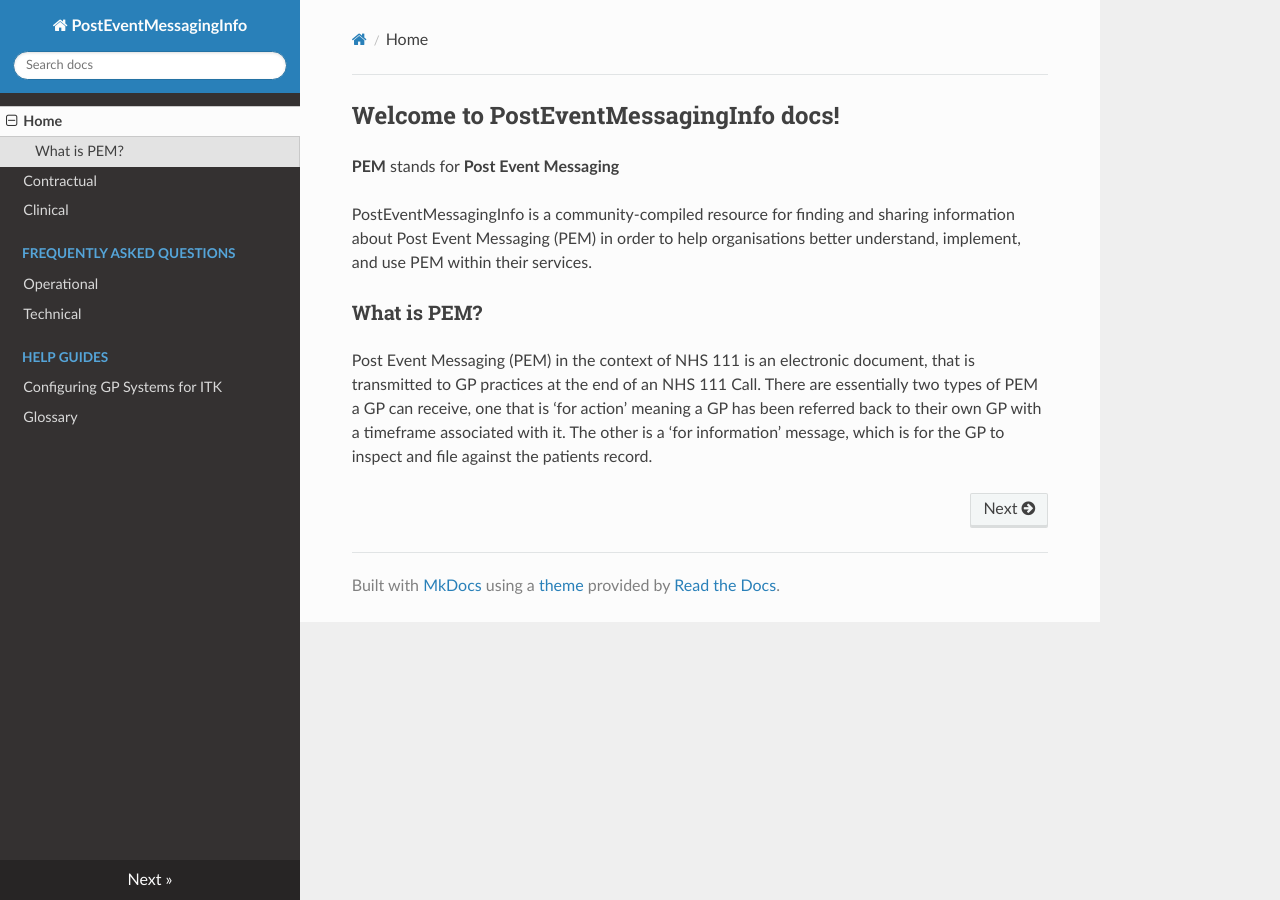
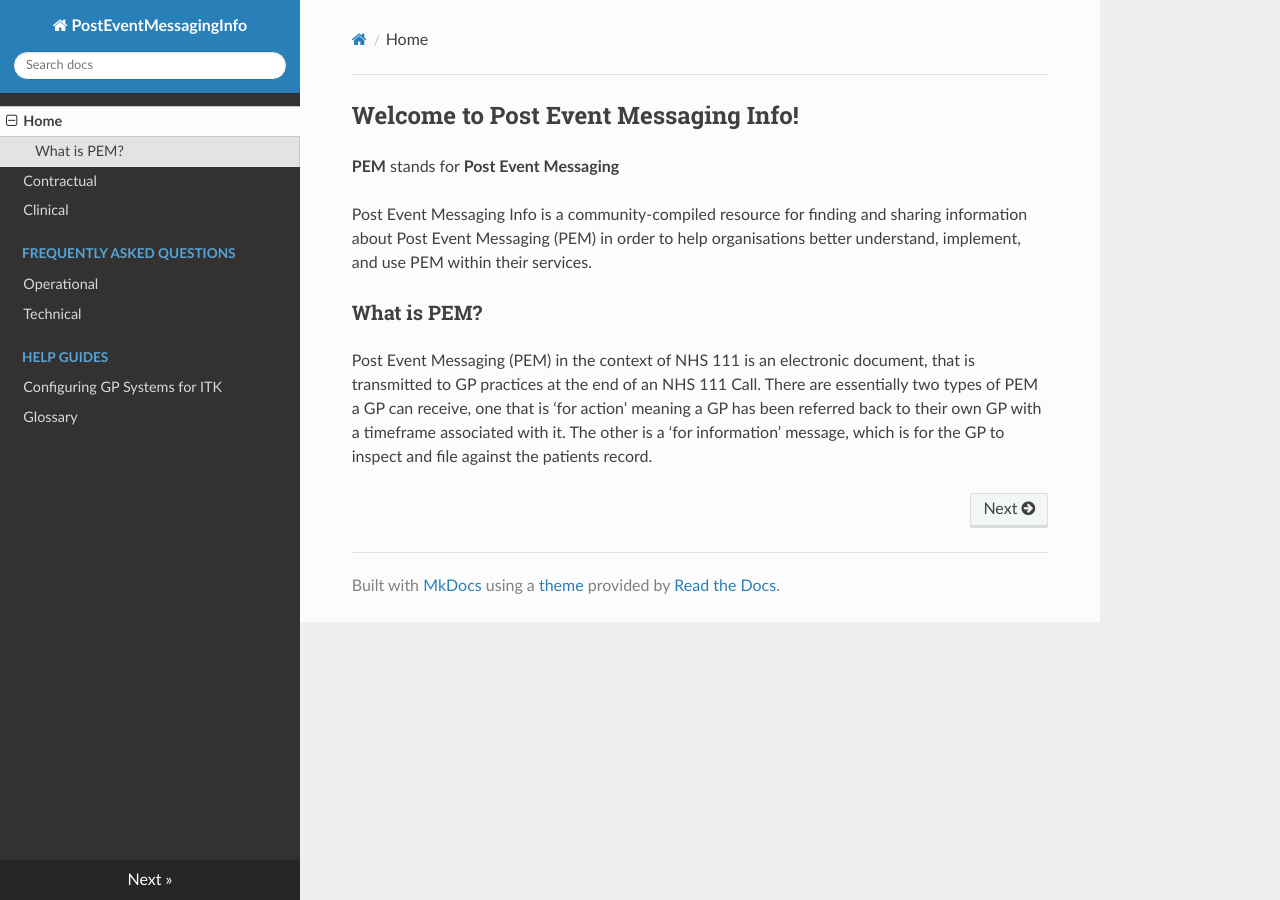
Before and after one commit to tonyyates/pemproblems.info, an MkDocs documentation site: the page built from docs/index.md, in a window 1280 px wide. Built offline with MkDocs 1.6.1, drawn with Linux system fonts in a browser that asks for light colours; nearby versions of some CDN libraries; old or Windows-style settings are respelled for this version of MkDocs.

Commit message:
Visual tweaks

```diff
--- a/docs/index.md
+++ b/docs/index.md
@@ -1,8 +1,8 @@
-## Welcome to PostEventMessagingInfo docs!
+## Welcome to Post Event Messaging Info!
 
 **PEM** stands for **Post Event Messaging**
 
-PostEventMessagingInfo is a community-compiled resource for finding and sharing information about Post Event Messaging (PEM) in order to help organisations better understand, implement, and use PEM within their services.
+Post Event Messaging Info is a community-compiled resource for finding and sharing information about Post Event Messaging (PEM) in order to help organisations better understand, implement, and use PEM within their services.
 
 
 ### What is PEM?
```
